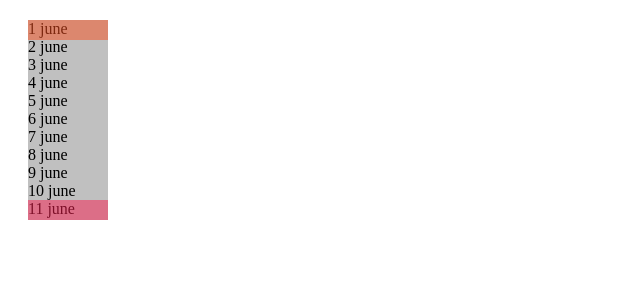
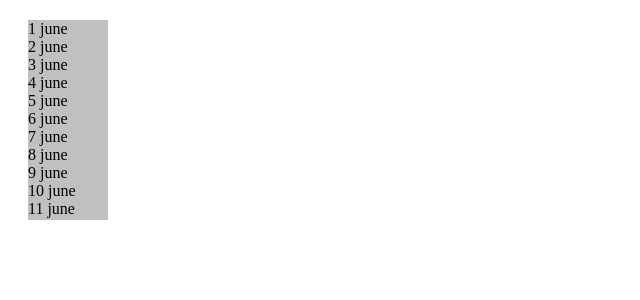
Before and after one commit to GaryGolf/react-components, a React app: page / in a window 1280 px wide. Shown: the top 300 px of the page, without its empty margins (0-640 px from the left). Built offline with nearby package versions, Linux system fonts and the light colour scheme.

Commit message:
update style

```diff
--- a/src/components/timeline/scroll-over.css
+++ b/src/components/timeline/scroll-over.css
@@ -1,29 +1,31 @@
 .scrollover {
   background: silver;
   position: relative;
+  overflow-x: hidden;
 }
 
 .scrollcontainer {
   overflow-y: auto;
-  max-height: 150px;
+}
+
+.scrollcontainer::-webkit-scrollbar {
+  display: none;
 }
 
 .top {
   position: absolute;
-  height: 20px;
+  height: 40px;
   width: 100%;
-  background: rgba(250,80,30,.5);
   top: 0;
-  right: 0;
-  cursor: pointer;
+  cursor: n-resize;
+  clip-path: polygon(25% 0%, 100% 0%, 100% 100%);
 }
 
 .bottom {
   position: absolute;
-  height: 20px;
+  height: 40px;
   width: 100%;
-  background: rgba(250,30,80,.5);
   bottom: 0;
-  right: 0;
-  cursor: pointer;
+  cursor: s-resize;
+  clip-path: polygon(100% 0%, 100% 100%, 25% 100%);
 }
```
